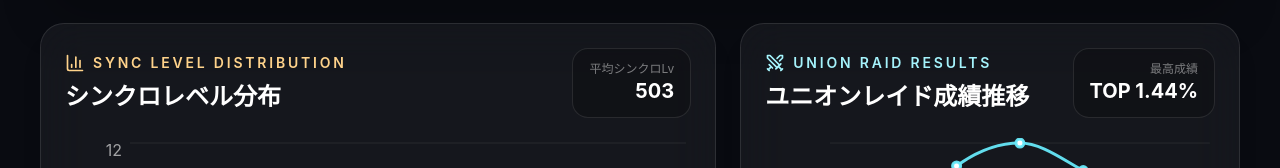
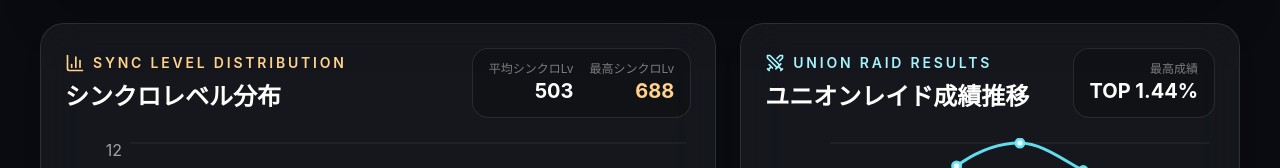
Before and after one commit to jirachi-tan/nikke-union-dashboard, a React (Vite) app: page / in a window 1280 px wide. Shown: the part 979-1147 px from the top of the page. Built offline with nearby package versions, Linux system fonts and the light colour scheme; the HTML template or start-up script is replaced by a standard one.

Commit message:
Update App.tsx

```diff
--- a/src/App.tsx
+++ b/src/App.tsx
@@ -61,6 +61,7 @@ export default function App() {
   const avgSyncLevel = Math.round(
     syncLevels.reduce((sum, level) => sum + level, 0) / Math.max(syncLevels.length, 1)
   );
+  const maxSyncLevel = Math.max(...syncLevels);
 
   const bestPercent = Math.min(...recentRaidResults.map((r) => r.percent));
   const visualPath = `${import.meta.env.BASE_URL}images/union-visual.png`;
@@ -217,10 +218,18 @@ export default function App() {
                   <h2 className="mt-2 text-2xl font-bold">シンクロレベル分布</h2>
                 </div>
 
-                <div className="rounded-2xl border border-white/10 bg-black/20 px-4 py-3 text-right">
-                  <div className="text-xs text-white/45">平均シンクロLv</div>
-                  <div className="text-xl font-bold">{avgSyncLevel}</div>
+              <div className="rounded-2xl border border-white/10 bg-black/20 px-4 py-3">
+                <div className="grid grid-cols-2 gap-4 text-right">
+                  <div>
+                    <div className="text-xs text-white/45">平均シンクロLv</div>
+                    <div className="text-xl font-bold">{avgSyncLevel}</div>
+                  </div>
+                  <div>
+                    <div className="text-xs text-white/45">最高シンクロLv</div>
+                    <div className="text-xl font-bold text-[#ffd38b]">{maxSyncLevel}</div>
+                  </div>
                 </div>
+              </div>
               </div>
 
               <div className="h-80 w-full">
```
